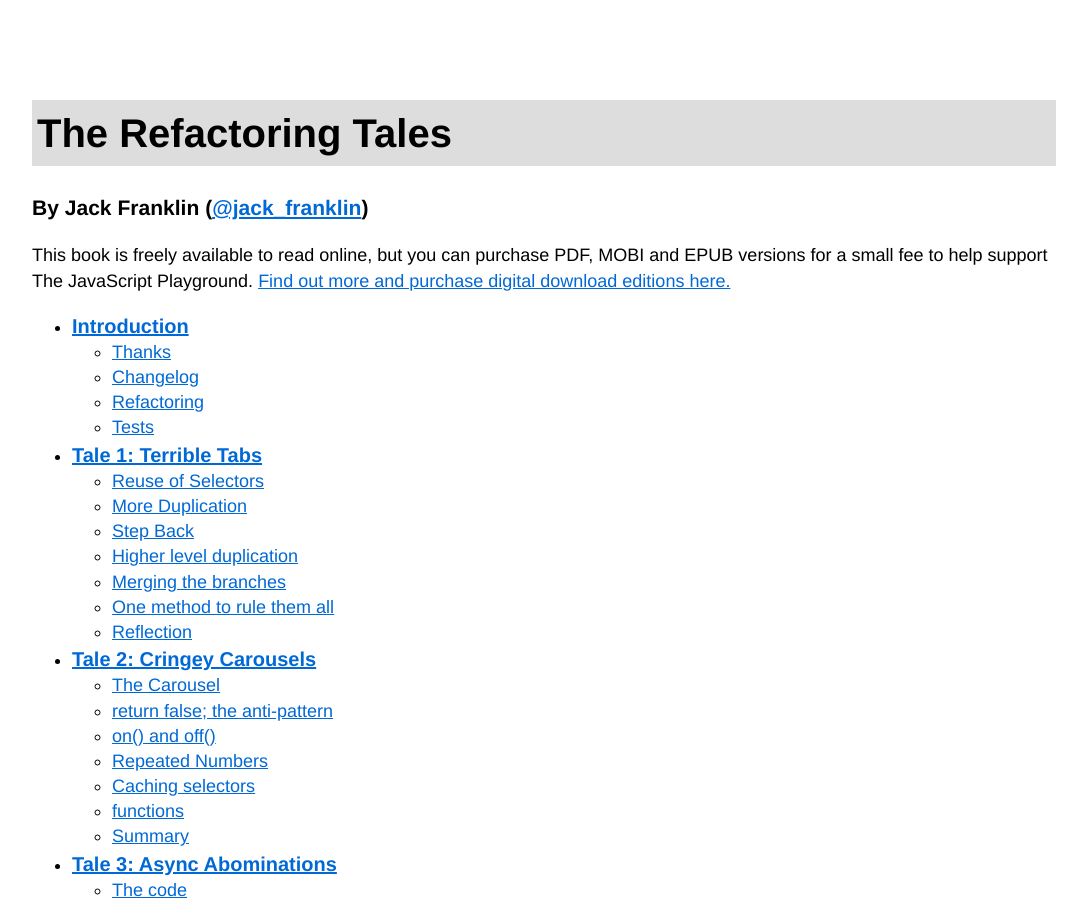
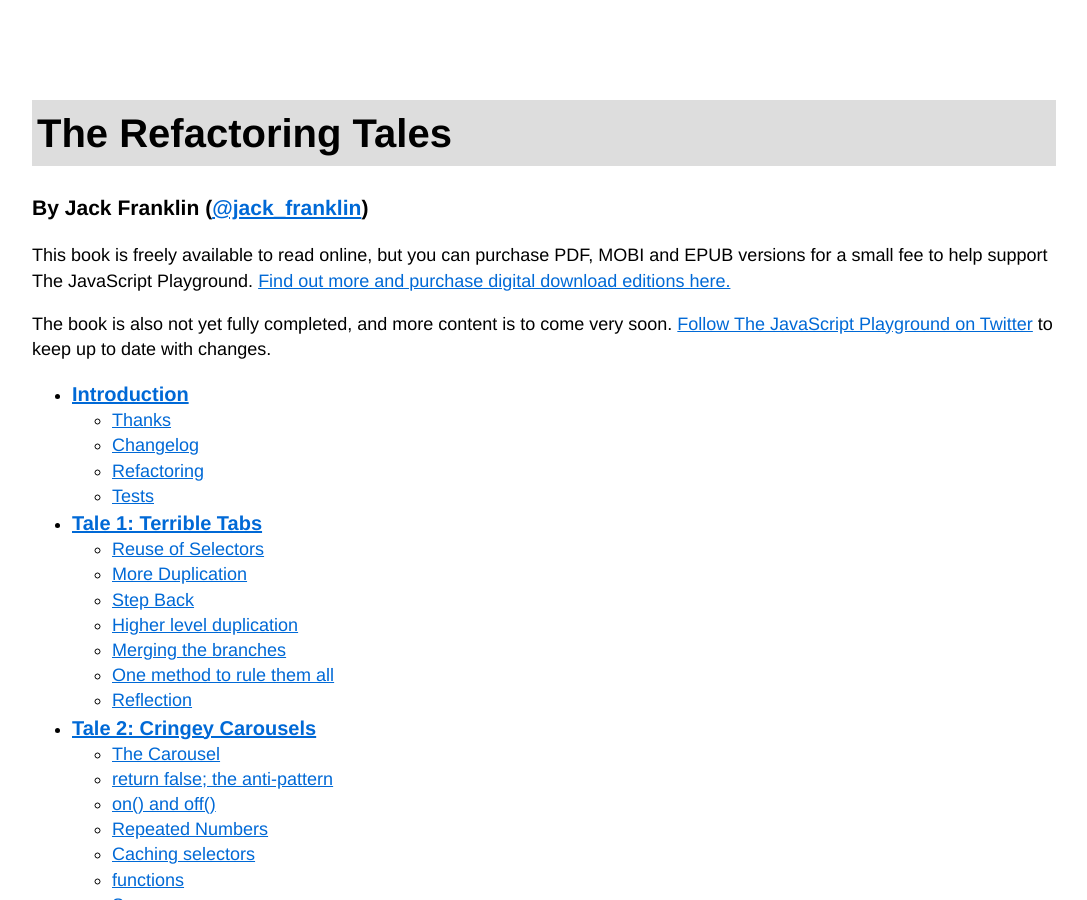
Before and after one commit to jackfranklin/javascriptplayground.com, a Jekyll site: the page the-refactoring-tales/refactoring-tales.html, which Jekyll copies as it is, in a window 1280 px wide and 900 px high. Shown: the whole window, without its empty margins (96-1183 px from the left). Built offline with Jekyll 4.4.1, drawn with Linux system fonts in a browser that asks for light colours; Markdown is read by kramdown in place of the engine named in the settings.

Commit message:
add note to book start

```diff
--- a/the-refactoring-tales/refactoring-tales.html
+++ b/the-refactoring-tales/refactoring-tales.html
@@ -34,7 +34,9 @@ code > span.er { color: #ff0000; font-weight: bold; }
 <p>
   <h1>The Refactoring Tales</h1>
   <h3>By Jack Franklin (<a href="http://twitter.com/jack_franklin">@jack_franklin</a>)</h3>
-  <p>This book is freely available to read online, but you can purchase PDF, MOBI and EPUB versions for a small fee to help support The JavaScript Playground. <a href="http://javascriptplayground.com/the-refactoring-tales/">Find out more and purchase digital download editions here.</a>
+  <p>This book is freely available to read online, but you can purchase PDF, MOBI and EPUB versions for a small fee to help support The JavaScript Playground. <a href="http://javascriptplayground.com/the-refactoring-tales/">Find out more and purchase digital download editions here.</a></p>
+
+  <p>The book is also not yet fully completed, and more content is to come very soon. <a href="http://twitter.com/jsplayground_">Follow The JavaScript Playground on Twitter</a> to keep up to date with changes.</p>
 </p>
 <nav id="TOC">
 <ul>
```
